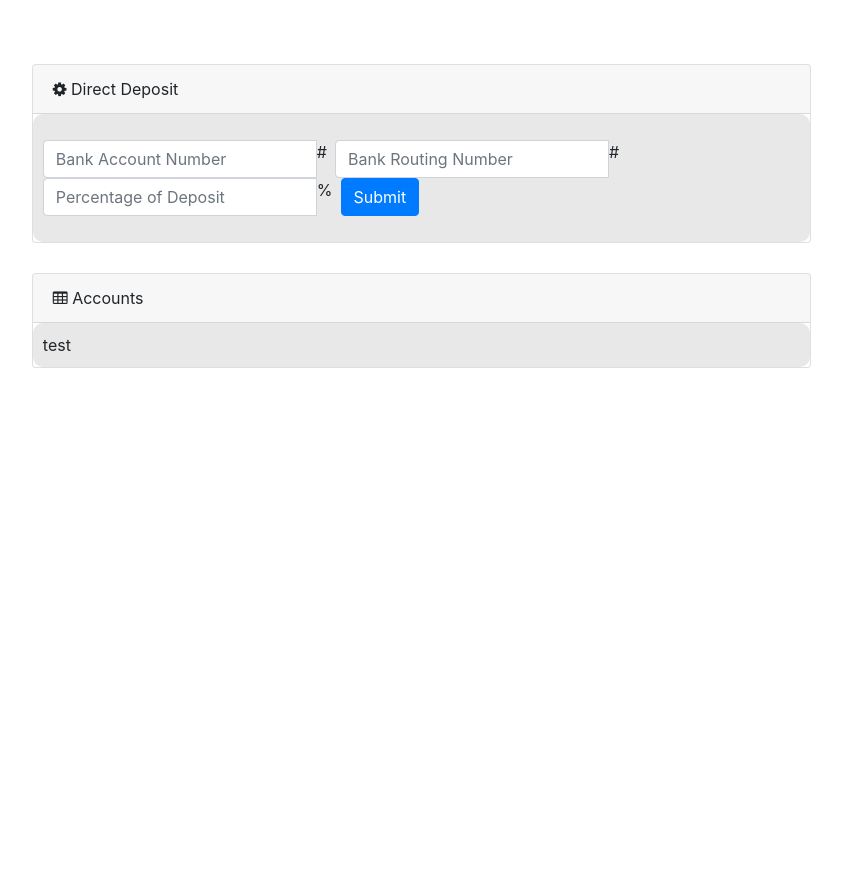
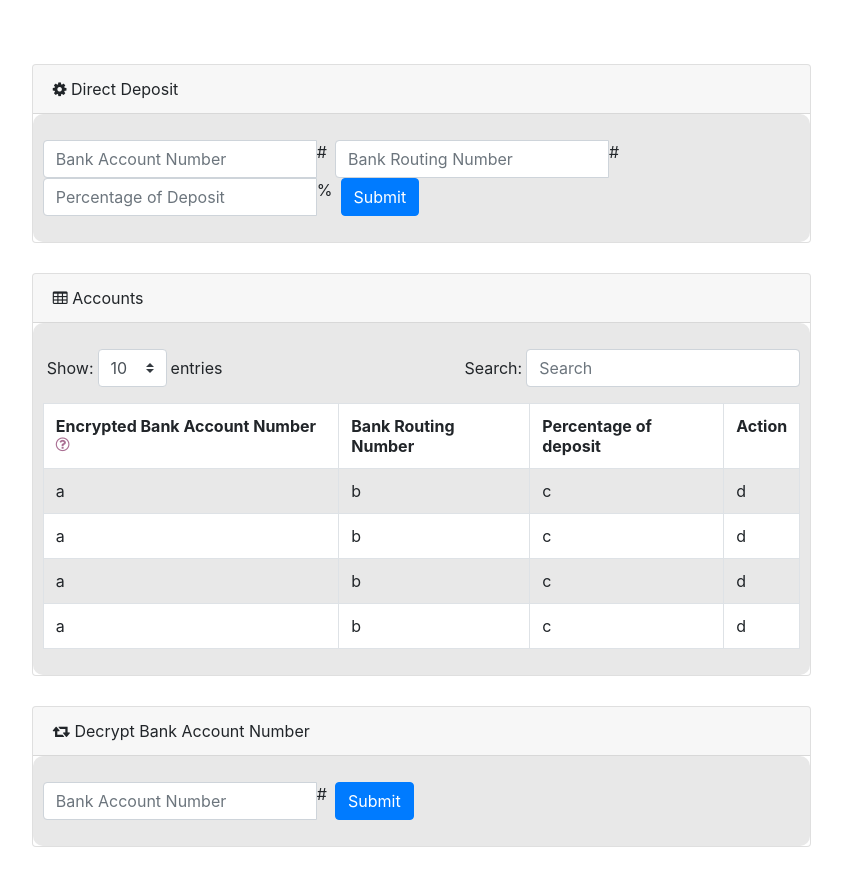
Before and after one commit to Contrast-Security-OSS/DjanGoat, a Django app: template template/users/pay/index.html in a window 1280 px wide. Shown: the part 57-934 px from the top of the page, without its empty margins (184-1026 px from the left). Before the commit the page ends 425 px from the top, so only its background shows below. Run offline with Django 3.2, Linux system fonts and the light colour scheme; the template is opened without the code that fills it, so the values that code supplies are empty; parts of the project's set-up code (start-up, migrations or seed data) failed here and were passed over; some libraries are stand-ins or nearby versions.

Commit message:
CONTRAST-15036 added decrypt bank account number card on pay index template

```diff
--- a/static/app/css/users/pay/index.css
+++ b/static/app/css/users/pay/index.css
@@ -11,3 +11,11 @@
 #payIndex .row {
     margin-bottom: 30px;
 }
+
+#payIndex table tr:nth-child(2n+1) > td, #payIndex table tr:nth-child(2n+1) > th {
+    background-color: #fff;
+}
+
+#payIndex #hint {
+    color: #AA6F93;
+}
--- /dev/null
+++ b/static/app/javascript/users/pay/index.js
@@ -0,0 +1,9 @@
+message = "For your safety your account number is stored encrypted \
+as well as presented to you in an encrypted form\n\nFor your convenience \
+, you can decrypt your bank account number at any time using our \
+conveniently located decryption function"
+
+function encryptedBankNum() {
+
+    alert(message)
+}
--- a/template/users/pay/index.html
+++ b/template/users/pay/index.html
@@ -3,7 +3,7 @@
 {% block head %}
     {% load static %}
     <link rel="stylesheet" type="text/css" href="{% static 'css/users/pay/index.css' %}" />
-    <!--<script type="text/javascript" src="{% static 'javascript/dashboard/home.js'%}"></script>-->
+    <script type="text/javascript" src="{% static 'javascript/users/pay/index.js'%}"></script>
 {% endblock %}
 
 {% block content %}
@@ -15,8 +15,6 @@
                     <div class="card-header"><i class="fa fa-cog" aria-hidden="true"></i> Direct Deposit</div>
                     <div class="card-block">
                         <div class="well">
-                            <!--<p class="card-text">With supporting text below as a natural lead-in to additional content.</p>-->
-                            <!--<a href="#" class="btn btn-primary">Go somewhere</a>-->
                             <form class="form-inline">
                                 <label class="sr-only" for="bankAccNumInput">Bank Account Number</label>
                                 <div class="input-group mb-2 mr-sm-2 mb-sm-0">
@@ -46,14 +44,82 @@
         <div class="row">
             <div class="col-md-9">
                 <div class="card">
-                    <div class="card-header"><i class="fa fa-table" aria-hidden="true"></i> Accounts</div>
+                    <div class="card-header float-right"><i class="fa fa-table" aria-hidden="true"></i> Accounts</div>
                     <div class="card-block">
                         <div class="well">
-                            test
+                            <form class="form-inline d-flex justify-content-start">
+                                <label class="p-1" for="numAccounts">Show: </label>
+                                <select id="numAccounts" class="custom-select" size="1">
+                                    <option value="10" selected>10</option>
+                                    <option value="25">25</option>
+                                    <option value="50">50</option>
+                                    <option value="100">100</option>
+                                </select>
+                                <label class="p-1" for="numAccounts">entries</label>
+                                <label class="ml-auto p-1" for="searchInput">Search: </label>
+                                <input type="text" class="form-control" id="searchInput" placeholder="Search">
+                            </form>
+                            <table class="table table-hover table-bordered">
+                                <tr>
+                                    <th>
+                                        Encrypted Bank Account Number
+                                        <i id="hint" onclick="encryptedBankNum()" class="fa fa-question-circle-o" aria-hidden="true"></i>
+                                    </th>
+                                    <th>Bank Routing Number</th>
+                                    <th>Percentage of deposit</th>
+                                    <th>Action</th>
+                                </tr>
+                                <tr>
+                                    <td>a</td>
+                                    <td>b</td>
+                                    <td>c</td>
+                                    <td>d</td>
+                                </tr>
+                                <tr>
+                                    <td>a</td>
+                                    <td>b</td>
+                                    <td>c</td>
+                                    <td>d</td>
+                                </tr>
+                                <tr>
+                                    <td>a</td>
+                                    <td>b</td>
+                                    <td>c</td>
+                                    <td>d</td>
+                                </tr>
+                                <tr>
+                                    <td>a</td>
+                                    <td>b</td>
+                                    <td>c</td>
+                                    <td>d</td>
+                                </tr>
+                            </table>
                         </div>
                     </div>
                 </div>
             </div>
         </div>
+
+
+        <div class="row">
+            <div class="col-md-9">
+                <div class="card">
+                    <div class="card-header"><i class="fa fa-retweet" aria-hidden="true"></i> Decrypt Bank Account Number</div>
+                    <div class="card-block">
+                        <div class="well">
+                            <form class="form-inline">
+                                <label class="sr-only" for="bankAccNumInput">Bank Account Number</label>
+                                <div class="input-group mb-2 mr-sm-2 mb-sm-0">
+                                    <input type="text" class="form-control" id="decryptAccountInput" placeholder="Bank Account Number">
+                                    <div class="input-group-addon">#</div>
+                                </div>
+                                <button type="submit" class="btn btn-primary mb-2 mr-sm-2 mb-sm-0">Submit</button>
+                            </form>
+                        </div>
+                    </div>
+                </div>
+            </div>
+        </div>
+
     </div>
 {% endblock %}
```
